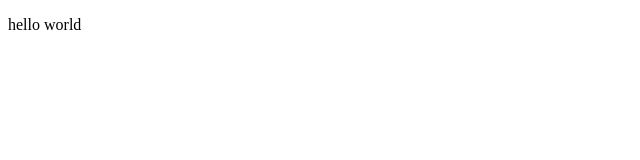
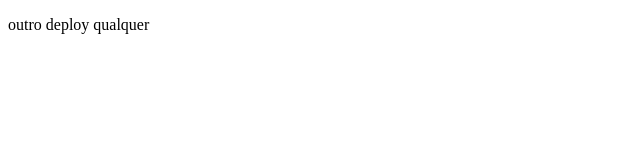
Before and after one commit to cavalcante001/gov-br-quickstart-react, a React (Create React App) app: page / in a window 1280 px wide. Shown: the top 160 px of the page, without its empty margins (0-640 px from the left). Built offline with nearby package versions, Linux system fonts and the light colour scheme; a web font is replaced by a local one.

Commit message:
fix: ultimo teste

```diff
--- a/src/App.tsx
+++ b/src/App.tsx
@@ -1,5 +1,5 @@
 const App = () => {
-  return <p>hello world</p>
+  return <p>outro deploy qualquer</p>
 }
 
 export default App
```
